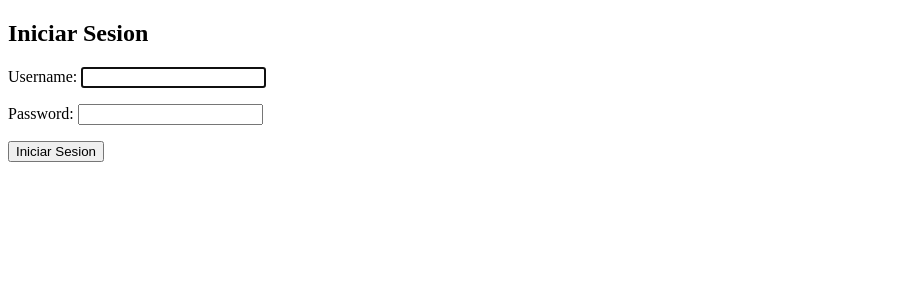
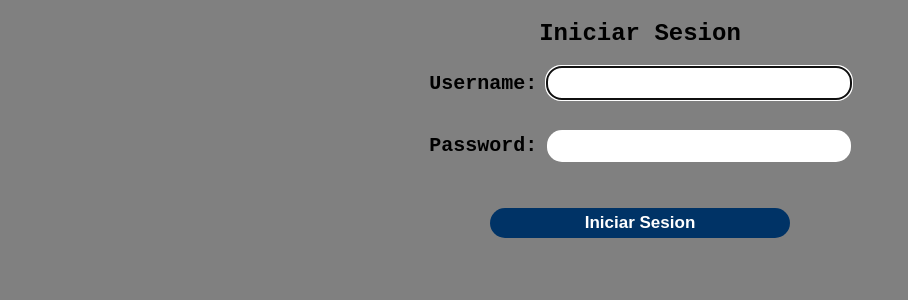
Before and after one commit to Gaston-Care/Blog, a Django app: page /accounts/login/ in a window 1280 px wide. Shown: the top 300 px of the page, without its empty margins (0-908 px from the left). Run offline with Django 4.2, Linux system fonts and the light colour scheme.

Commit message:
Se añadieron estilos a la plantilla 'login.html'.

```diff
--- a/post/models.py
+++ b/post/models.py
@@ -3,7 +3,7 @@ from django.contrib.auth.models import User
 
 # Create your models here.
 class Publicacion(models.Model):
-    titulo = models.CharField(max_length=75)
+    titulo = models.CharField(max_length=100)
     contenido = models.TextField()
     fecha_de_publicacion = models.DateTimeField(auto_now_add=True)
     autor = models.ForeignKey(User, on_delete=models.CASCADE, related_name='publicaciones')
--- a/post/static/post/styles.css
+++ b/post/static/post/styles.css
@@ -81,6 +81,15 @@ form input[type="text"]{
     margin-bottom: 15px;
 }
 
+form input[type="password"]{
+    width: 300px;
+    height: 30px;
+    border-radius: 15px;
+    border: none;
+    text-align: center;
+    margin-bottom: 15px;
+}
+
 form textarea {
     padding: 5px;
     width: 300px;
--- a/post/templates/registration/login.html
+++ b/post/templates/registration/login.html
@@ -4,13 +4,15 @@
     <meta charset="UTF-8">
     <meta name="viewport" content="width=device-width, initial-scale=1.0">
     <title>Iniciar sesion</title>
+    {% load static %}
+    <link rel="stylesheet" href="{% static 'post/styles.css' %}">
 </head>
 <body>
     <h2>Iniciar Sesion</h2>
     <form method="post">
         {% csrf_token %}
         {{ form.as_p }}
-        <button type="submit">Iniciar Sesion</button>
+        <button class="boton" type="submit">Iniciar Sesion</button>
     </form>
 </body>
 </html>
```
Also changed, not shown: db.sqlite3, post/migrations/0001_initial.py.
